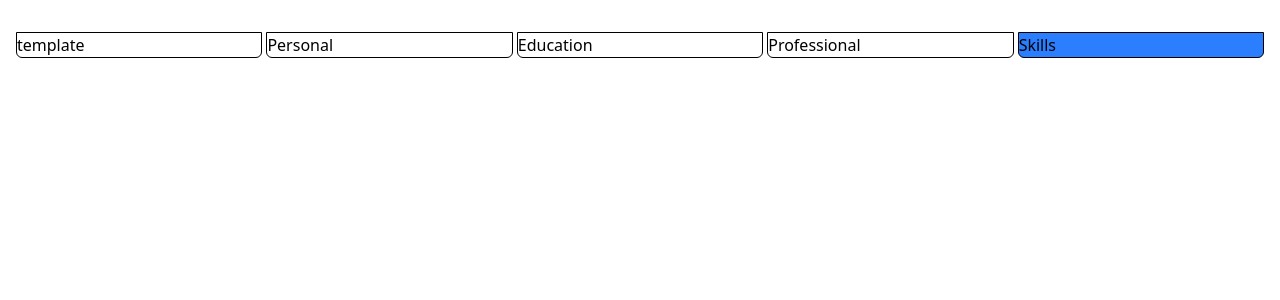
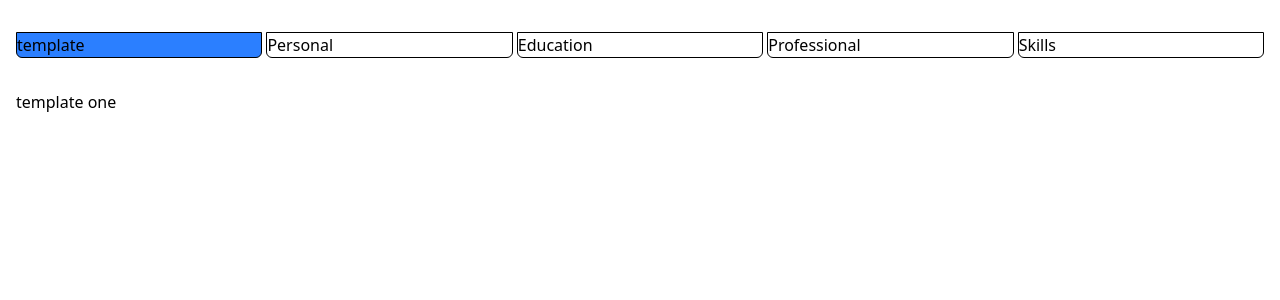
Before and after one commit to kmigalavithana/cv-template, a React (Vite) app: page / in a window 1280 px wide. Shown: the top 300 px of the page. Built offline with nearby package versions, Linux system fonts and the light colour scheme.

Commit message:
Create dynamic chnage navbar with content use objectives.

```diff
--- a/src/App.tsx
+++ b/src/App.tsx
@@ -1,10 +1,29 @@
 import { navTab } from "./utilities/fields-data/nav-tab-button.ts";
-import { useState } from "react";
+import React, { useState } from "react";
+import TemplateSelector from "./components/TemplateSelector.tsx";
+import PersonalDetailsFrom from "./components/PersonalDetailsFrom.tsx";
+import EducationDetailsFrom from "./components/EducationDetailsFrom.tsx";
+import ProfessionalDetailsFrom from "./components/ProfessionalDetailsFrom.tsx";
+import SkillsDetailsFrom from "./components/SkillsDetailsFrom.tsx";
 
 const App = () => {
 
-  const [activeTab, setActiveTab] = useState<string>('skills');
-  console.log(activeTab);
+  const [activeTab, setActiveTab] = useState<string>('template');
+
+  const renderContent = () => {
+    console.log("work");
+      const componets: Record<string, React.JSX.Element> = {
+        template: <TemplateSelector />,
+        personal:<PersonalDetailsFrom/>,
+        education:<EducationDetailsFrom/>,
+        professional:<ProfessionalDetailsFrom/>,
+        skills:<SkillsDetailsFrom/>,
+      }
+    console.log("work",componets.activeTab);
+
+    return componets[activeTab];
+  }
+
   return (
     <div className="max-w-7xl mx-auto px-4 py-8">
       <div className="grid grid-cols-1 gap-8">
@@ -22,6 +41,7 @@ const App = () => {
             ))}
           </nav>
         </div>
+        {renderContent()}
       </div>
     </div>
   );
--- /dev/null
+++ b/src/components/EducationDetailsFrom.tsx
@@ -0,0 +1,11 @@
+import React from "react";
+
+const EducationDetailsFrom: React.FC = () => {
+  return (
+    <div>
+      <h1>Educaton</h1>
+    </div>
+  );
+};
+
+export default EducationDetailsFrom;
--- /dev/null
+++ b/src/components/PersonalDetailsFrom.tsx
@@ -0,0 +1,11 @@
+import React from "react";
+
+const PersonalDetailsFrom:React.FC = () => {
+  return (
+    <div>
+      <h1>personal detail from</h1>
+    </div>
+  );
+};
+
+export default PersonalDetailsFrom;
--- /dev/null
+++ b/src/components/ProfessionalDetailsFrom.tsx
@@ -0,0 +1,11 @@
+import React from "react";
+
+const ProfessionalDetailsFrom:React.FC = () => {
+  return (
+    <div>
+      <h1>Professional details</h1>
+    </div>
+  );
+};
+
+export default ProfessionalDetailsFrom;
--- /dev/null
+++ b/src/components/SkillsDetailsFrom.tsx
@@ -0,0 +1,11 @@
+import React from "react";
+
+const SkillsDetailsFrom:React.FC = () => {
+  return (
+    <div>
+      <h1>skill</h1>
+    </div>
+  );
+};
+
+export default SkillsDetailsFrom;
--- /dev/null
+++ b/src/components/TemplateSelector.tsx
@@ -0,0 +1,11 @@
+import React from "react";
+
+const TemplateSelector:React.FC = () => {
+  return (
+    <div>
+      <h1>template one</h1>
+    </div>
+  );
+};
+
+export default TemplateSelector;
```
